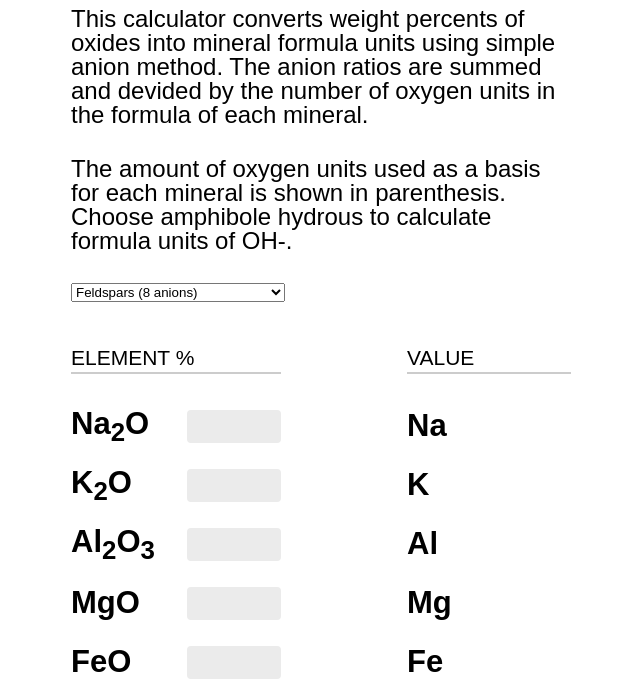
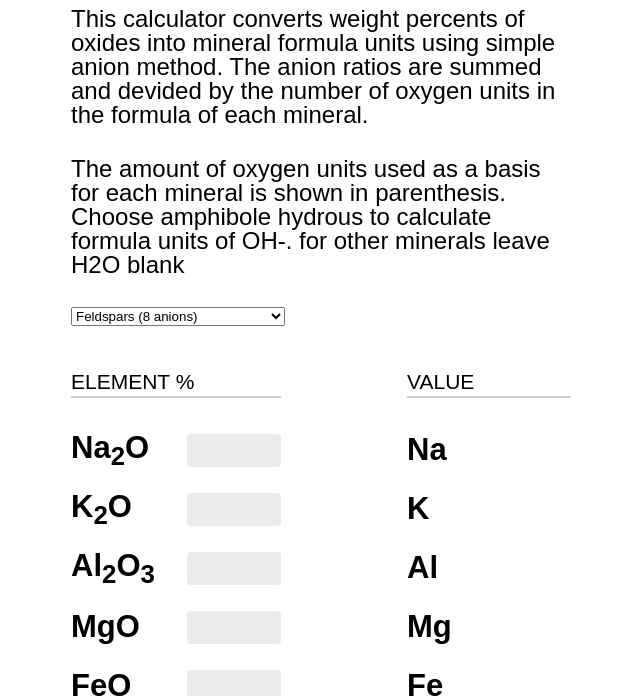
Before and after one commit to juneaucross/mineralQuery, a website: page simple/simplejq.html in a window 1280 px wide. Shown: the part 129-825 px from the top of the page, without its empty margins (319-959 px from the left). Drawn offline with Linux system fonts and the light colour scheme.

Commit message:
Update simplejq.html

```diff
--- a/simple/simplejq.html
+++ b/simple/simplejq.html
@@ -12,7 +12,7 @@
     <header class="header">
       <h1 class="title">calculating formula using simple anion method</h1>
       <p class="description">This calculator converts weight percents of oxides into mineral formula units using simple anion method. The anion ratios are summed and devided by the number of oxygen units in the formula of each mineral.</p>
-      <p class="description">The amount of oxygen units used as a basis for each mineral is shown in parenthesis. Choose amphibole hydrous to calculate formula units of OH-.</p>
+      <p class="description">The amount of oxygen units used as a basis for each mineral is shown in parenthesis. Choose amphibole hydrous to calculate formula units of OH-. for other minerals leave H2O blank</p>
     </header>
 
     <form class="main">
```
